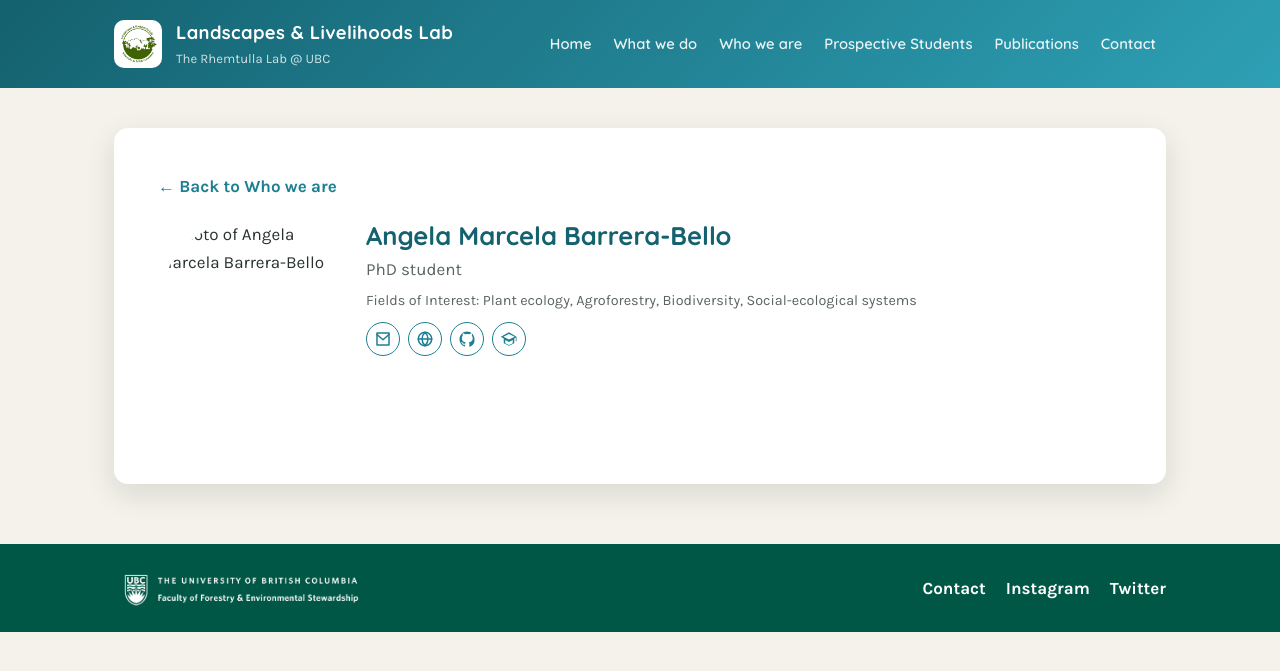
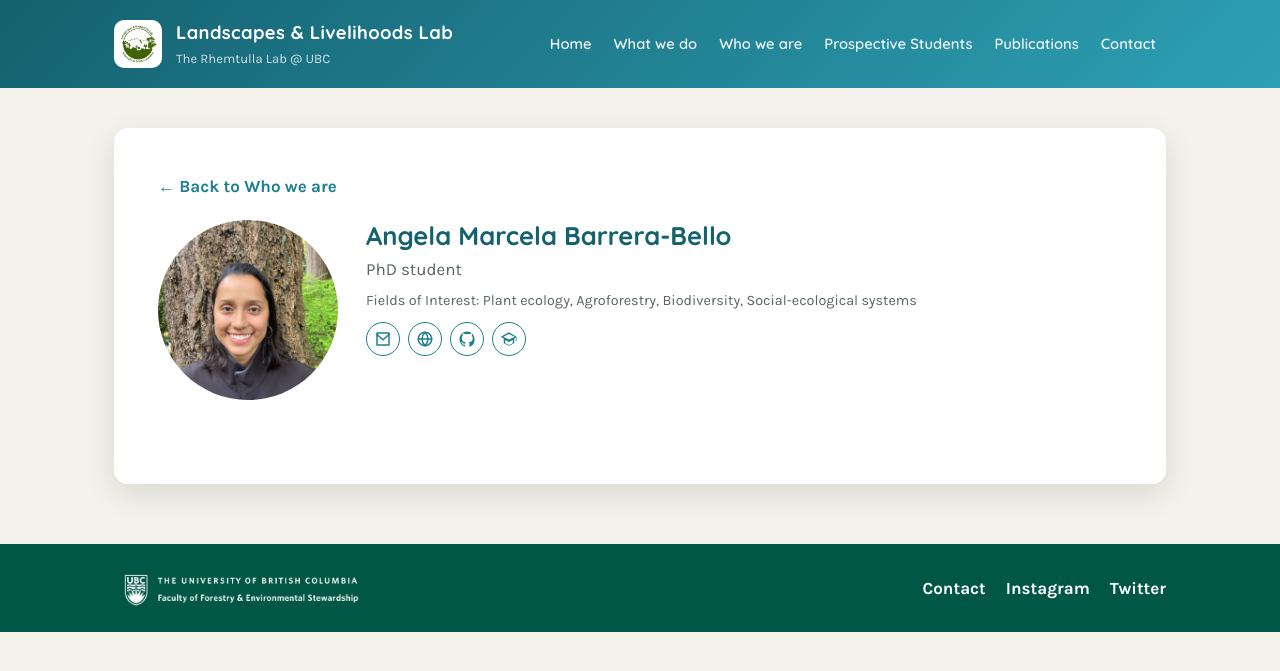
Before and after one commit to landandliveslab/landandliveslab.github.io, a Jekyll site: the page built from _people/angela-marcela-barrera-bello.md, in a window 1280 px wide. Shown: the top 671 px of the page. Built offline with Jekyll 4.4.1, drawn with Linux system fonts in a browser that asks for light colours.

Commit message:
Update Lab Members “angela-marcela-barrera-bello” +1

```diff
--- a/_people/angela-marcela-barrera-bello.md
+++ b/_people/angela-marcela-barrera-bello.md
@@ -4,7 +4,7 @@ role: phd
 status: current
 title: PhD student
 email: abarre04@student.ubc.ca
-photo: ''
+photo: /images/uploads/ABarrera_profile photo.jpeg
 topics: Plant ecology, Agroforestry, Biodiversity, Social-ecological systems
 personal_url: ''
 github_url: https://github.com/abarrerabello
```
Also changed, not shown: images/uploads/ABarrera_profile photo.jpeg (added).
